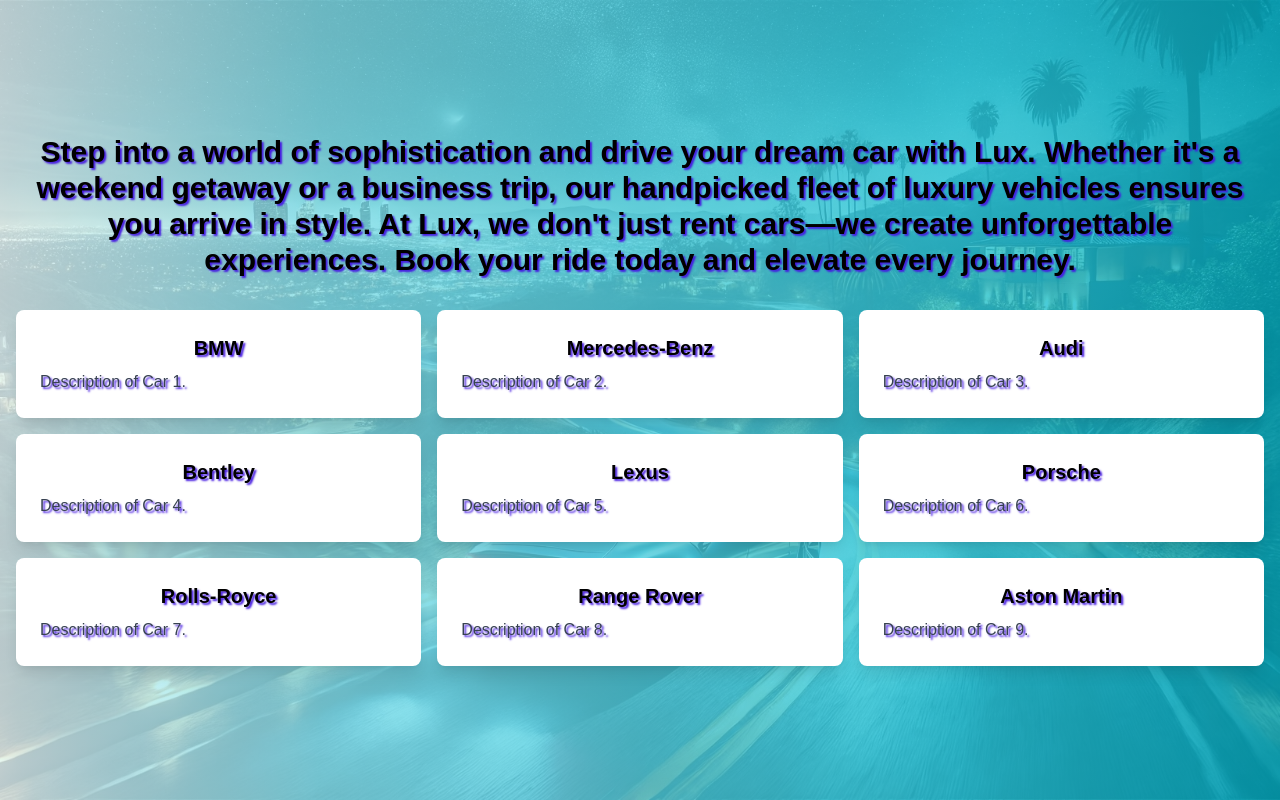
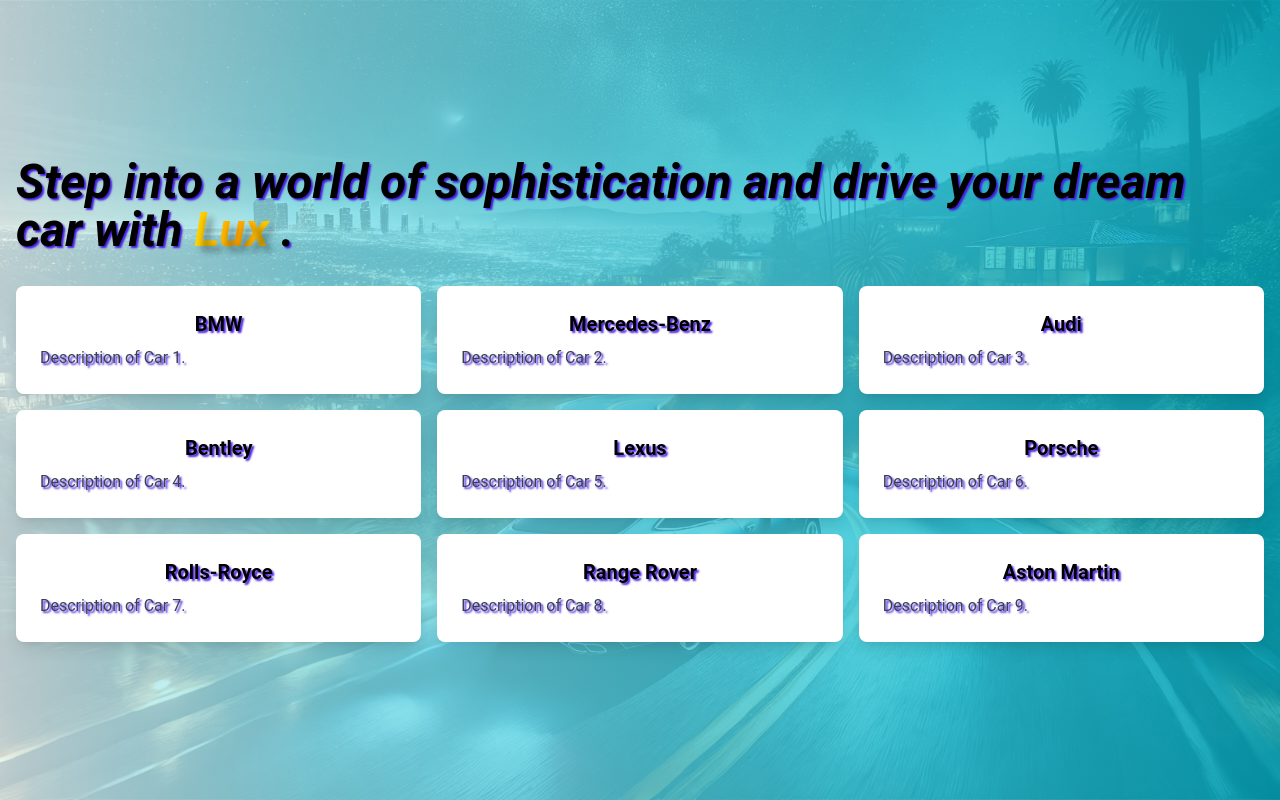
Before and after one commit to jeaq01/lux-Rental, a web app: file index.html in a window 1280 px wide. Run offline with its HTML, style and script files only (its server is not run), Linux system fonts and the light colour scheme.

Commit message:
added style to Lux

```diff
--- a/index.html
+++ b/index.html
@@ -25,7 +25,15 @@
 <body>
 
   <div class="container mx-auto p-4">
-    <h1 class="text-3xl font-bold mb-8 text-center">Step into a world of sophistication and drive your dream car with Lux. Whether it's a weekend getaway or a business trip, our handpicked fleet of luxury vehicles ensures you arrive in style. At Lux, we don't just rent cars—we create unforgettable experiences. Book your ride today and elevate every journey.
+    <h1 class="text-5xl font-bold mb-8 text-left italic" style="font-family: 'Roboto', sans-serif;">Step into a world of sophistication and drive your dream car with <span style="
+        background: linear-gradient(90deg, #FFD700, #FFA500, #FFD700);
+        -webkit-background-clip: text;
+        -webkit-text-fill-color: transparent;
+        font-weight: bold;
+        text-shadow: 6px 6px 6px rgba(0, 0, 0, 0.3);
+    ">
+        Lux
+    </span>.
 
     </h1>
     <div class="grid grid-cols-3 gap-4">
--- a/public/css/styles.css
+++ b/public/css/styles.css
@@ -19,7 +19,7 @@
 }
 
 body {
-  font-family: 'Poppins', sans-serif;
+  font-family: 'Roboto', sans-serif;
   font-weight: 400;
   /* or another appropriate value */
   font-style: normal;
```
